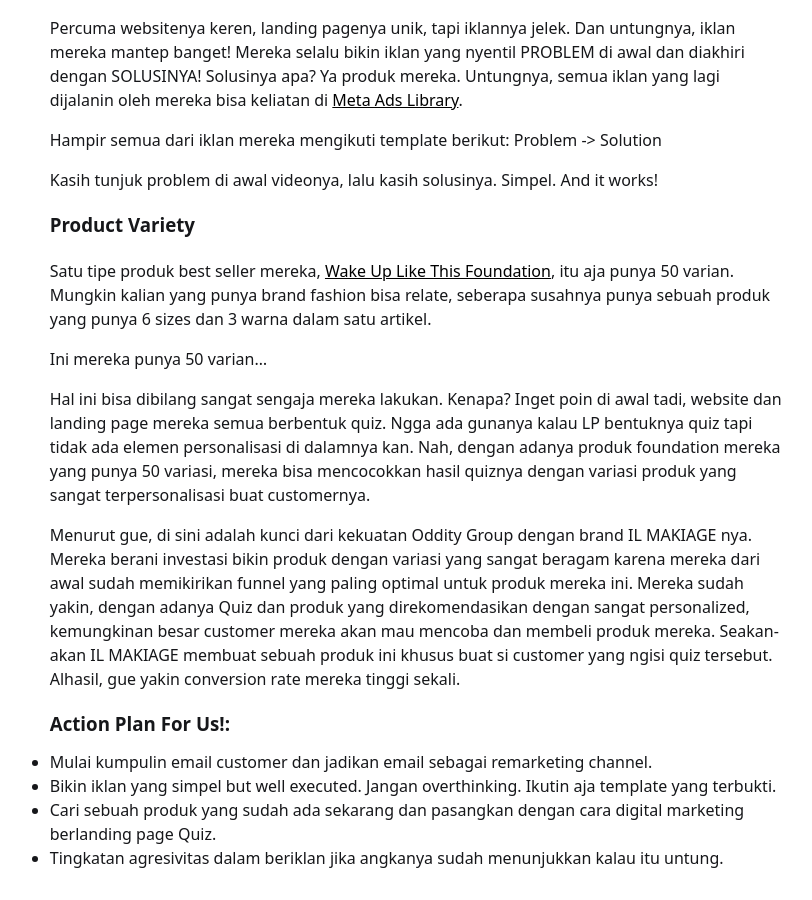
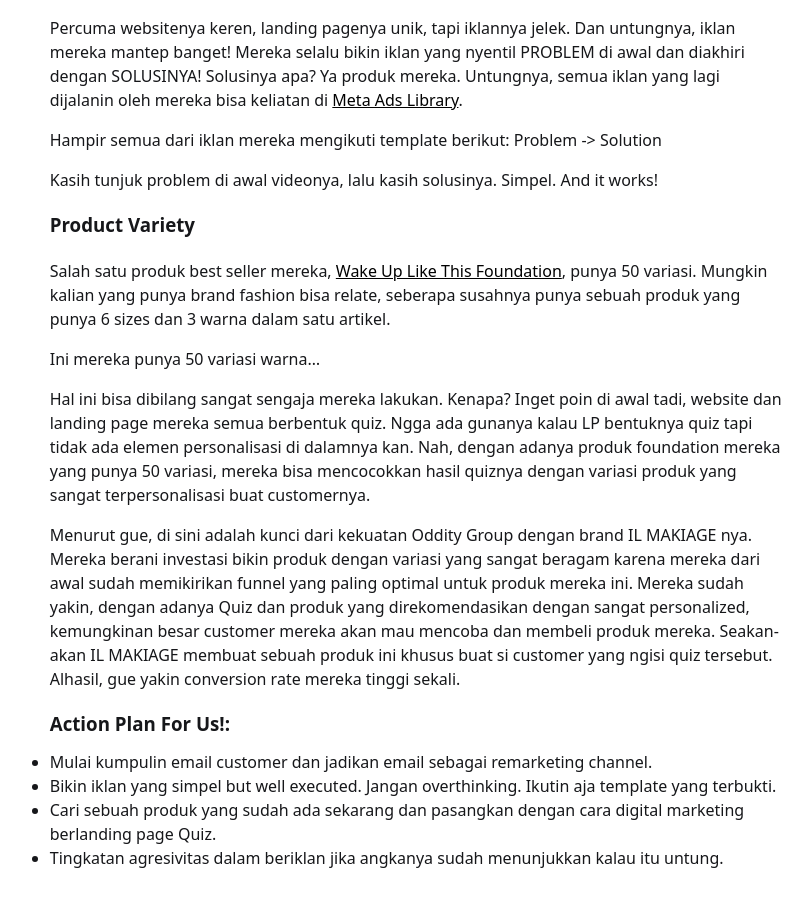
Before and after one commit to chickenchop/jekyll, a Jekyll site: the page built from _posts/2023-07-22-Oddity-Group-Analysis.md, in a window 1280 px wide and 900 px high, scrolled down 1264 px. Shown: the whole window, without its empty margins (303-1115 px from the left). Built offline with Jekyll 4.4.1, drawn with Linux system fonts in a browser that asks for light colours.

Commit message:
Update 2023-07-22-Oddity-Group-Analysis.md

```diff
--- a/_posts/2023-07-22-Oddity-Group-Analysis.md
+++ b/_posts/2023-07-22-Oddity-Group-Analysis.md
@@ -38,9 +38,9 @@ Hampir semua dari iklan mereka mengikuti template berikut: Problem -> Solution
 Kasih tunjuk problem di awal videonya, lalu kasih solusinya. Simpel. And it works!
 
 ### Product Variety
-Satu tipe produk best seller mereka, [Wake Up Like This Foundation](https://www.ilmakiage.com/shop-all/featured-products/212-66010-woke-up-like-this), itu aja punya 50 varian. Mungkin kalian yang punya brand fashion bisa relate, seberapa susahnya punya sebuah produk yang punya 6 sizes dan 3 warna dalam satu artikel.
+Salah satu produk best seller mereka, [Wake Up Like This Foundation](https://www.ilmakiage.com/shop-all/featured-products/212-66010-woke-up-like-this), punya 50 variasi. Mungkin kalian yang punya brand fashion bisa relate, seberapa susahnya punya sebuah produk yang punya 6 sizes dan 3 warna dalam satu artikel.
 
-Ini mereka punya 50 varian...
+Ini mereka punya 50 variasi warna...
 
 Hal ini bisa dibilang sangat sengaja mereka lakukan. Kenapa? Inget poin di awal tadi, website dan landing page mereka semua berbentuk quiz. Ngga ada gunanya kalau LP bentuknya quiz tapi tidak ada elemen personalisasi di dalamnya kan. Nah, dengan adanya produk foundation mereka yang punya 50 variasi, mereka bisa mencocokkan hasil quiznya dengan variasi produk yang sangat terpersonalisasi buat customernya.
 
```
